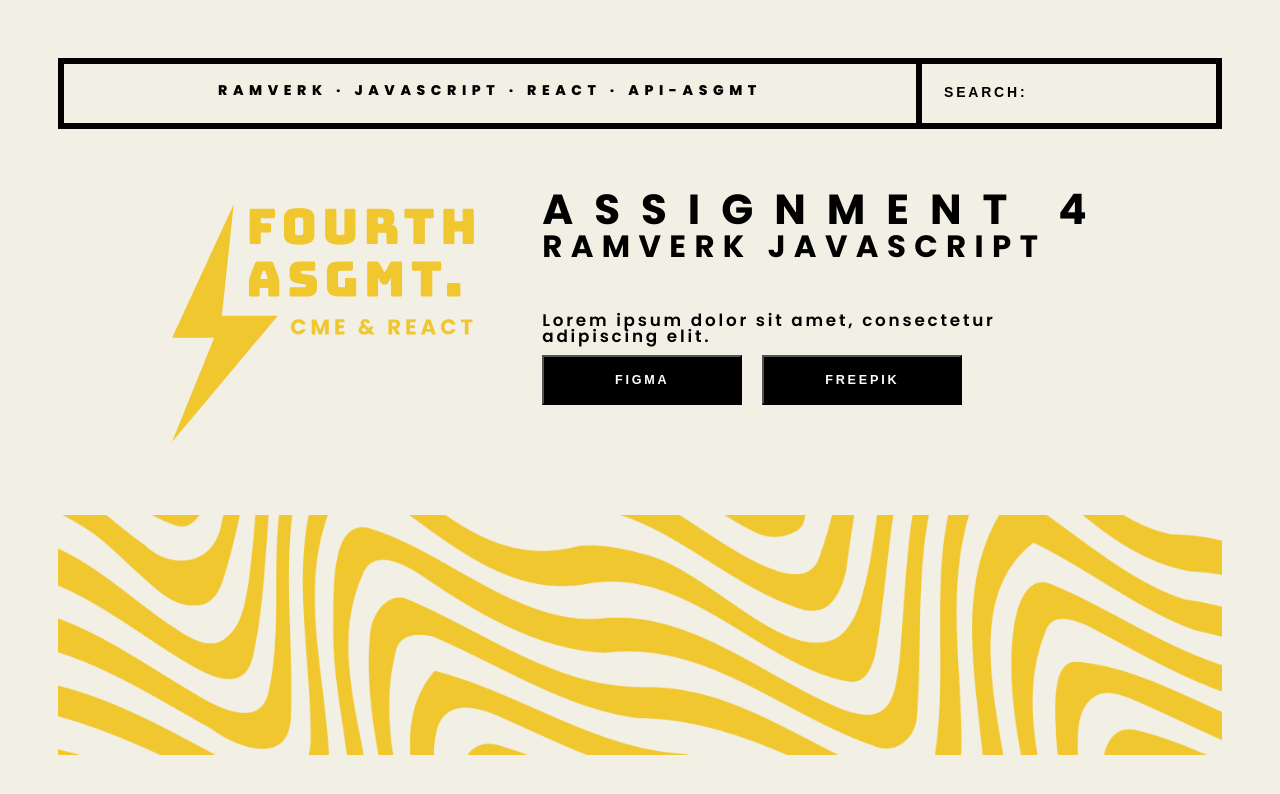
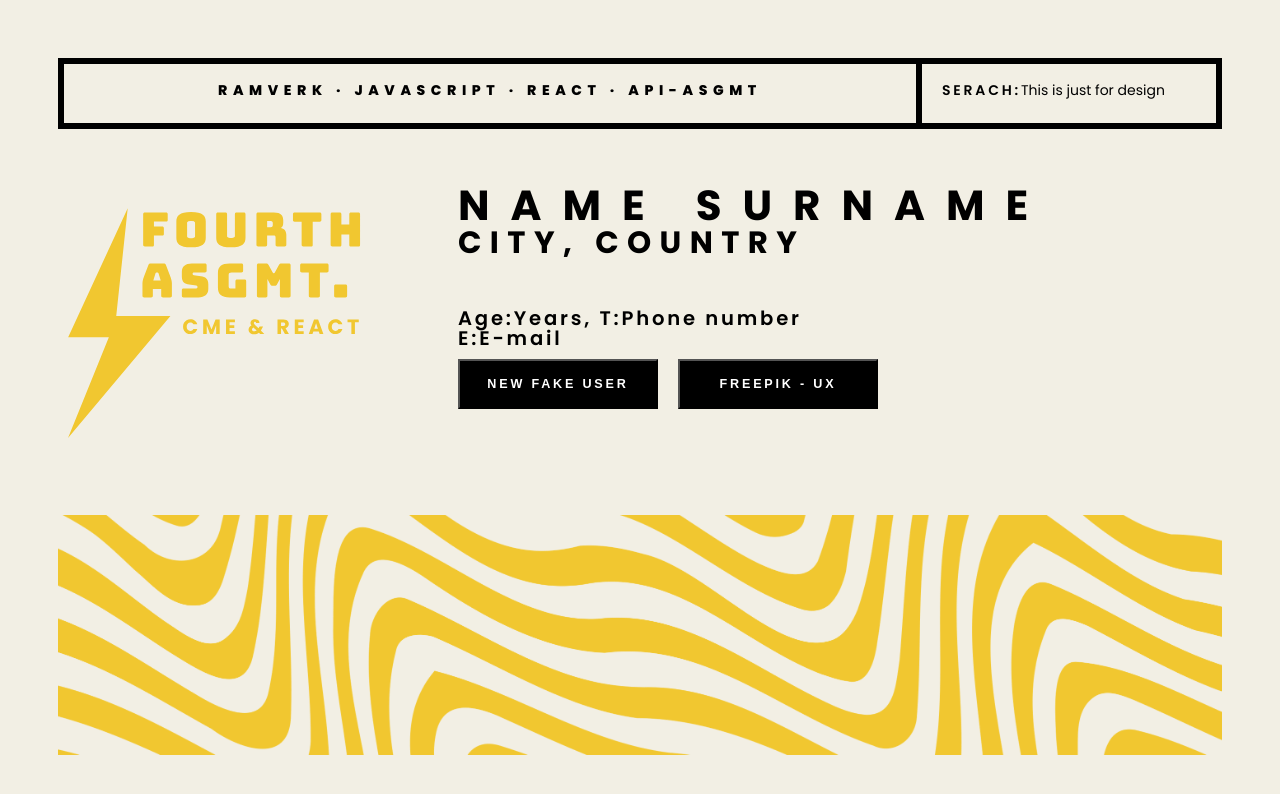
Before and after one commit to linjoh92/React-Assignment-4, a React (Vite) app: page / in a window 1280 px wide. Shown: the top 794 px of the page. Built offline with nearby package versions, Linux system fonts and the light colour scheme; no server answers.

Commit message:
btn for new data

```diff
--- a/src/App.css
+++ b/src/App.css
@@ -23,55 +23,58 @@ body{
 }
 
 .App{
+  align-items: center;
   display: flex;
   flex-direction: column;
   height: 100%;
-  align-items: center;
   margin: 0px;
 }
 
 header {
+  align-items:center;
+  border: solid 3px black;
   display: flex;
-  align-items:center;
   width: 100%;
-  border: solid 3px black;
 }
 
 .header-text{
   border: solid 3px var(--secondary-color);
-  padding: 20px 40px;
   flex: 1;
   font-size: 1rem;
+  font-weight: 800;
   height: 65px;
+  letter-spacing: 0.6rem;
+  padding: 20px 40px;
   text-align: center;
   width: 100%;
-  font-weight: 800;
-  letter-spacing: 0.6rem;
 }
 
 .search-bar{
   border: solid 3px var(--secondary-color);
+  height: 65px;
   padding: 20px;
-  height: 65px;
   width: 300px;
 }
 
 .search{
   background-color: transparent;
   border: none;
+  color: var(--secondary-color);
+  font-size: 1rem;
+  font-weight: 600;
+  letter-spacing: 0.2rem;
   outline: none;
 }
 
-.logo{
-  margin-right: 100px;
-  fill: var(--accent-color);
+.search span{
+  font-weight: 400;
+  letter-spacing: 0;
 }
 
-.search::placeholder {
-  font-size: 1rem;
-  color: var(--secondary-color);
-  font-weight: 600;
-  letter-spacing: 0.2rem;
+.logo{
+  fill: var(--accent-color);
+  margin: 130px 40px 70px;
+  padding: 10px;
 }
 
 main {
@@ -80,50 +83,62 @@ main {
   flex-grow: 1;
   align-items: center;
   flex-wrap: wrap;
-  gap: 20px;
-  max-width: 1500px;
+  width: 100%;
 }
 
 .content-container{
-  flex: 2;
   display: flex;
   flex-direction: column;
+  flex: 2;
+  margin: 50px;
 }
 
 h1.rubrik{
   font-size: 4rem;
   font-weight: 700;
   letter-spacing: 2rem;
+  margin: 0;
   padding: 0;
-  margin: 0;
+  text-transform: uppercase;
 }
 
 h2{
   font-size: 2.2rem;
   font-weight: 700;
   letter-spacing: 0.6rem;
+  margin: 0;
   padding: 0;
-  margin: 0;
+  text-transform: uppercase;
 }
 
 .text-btn-conatiner{
+  align-items: center;
+  display: flex;
   gap: 10px;
+  justify-content: space-between;
   margin: 50px 0;
-  display: flex;
   width: 100%;
-  align-items: center;
-  justify-content: space-between;
+}
+
+.text-content-container{
+  width: 100%;
 }
 
 p.text-content{
-  font-size: 1.2rem;
+  align-items: center;
+  display: flex;
+  font-size: 1.4rem;
+  font-weight: 600;
   letter-spacing: 0.2rem;
-  font-weight: 600;
-  max-width: 450px;
+  margin: 0;
+  text-align: start;
   width: fit-content;
-  margin: 0;
-  display: flex;
-  align-items: center;
+}
+
+.text-content.rubrik{
+  color: var(--accent-color);
+  font-weight: 700;
+  text-transform: uppercase;
 }
 
 .btn-container{
@@ -132,14 +147,14 @@ p.text-content{
 }
 
 .btn{
+  background-color: var(--secondary-color);
+  color: var(--third-color);
   cursor: pointer;
-  color: var(--third-color);
-  background-color: var(--secondary-color);
   font-size: 0.9rem;
   font-weight: 600;
+  height: 50px;
   letter-spacing: 0.2rem;
   padding: 10px;
-  height: 50px;
   width: 200px;
 }
 
@@ -149,8 +164,8 @@ p.text-content{
 }
 
 .pattern{
+  height: 30vh;
   max-inline-size: 100%;
-  height: 30vh;
   object-fit: cover;
 }
 
@@ -159,7 +174,7 @@ p.text-content{
 }
 
 
-@media (max-width: 1350px) {
+@media (max-width: 1450px) {
 
   .header-text{
     letter-spacing: 0.4rem;
@@ -199,21 +214,21 @@ p.text-content{
   }
 
   .logo{
+    height: 140px;
+    left: 50%;
+    padding: 0;
     position: absolute;
     top: 45px;
-    left: 50%;
-    height: 140px;
-    padding: 0;
     transform: translate(-50%, 0);
   }
 
   header::after, header::before{
+    background-color: var(--secondary-color);
     content: '';
-    width: 20px;
     height: 20px;
     position: absolute;
     top: 105px;
-    background-color: var(--secondary-color);
+    width: 20px;
   }
 
   header::before{
@@ -224,9 +239,9 @@ p.text-content{
   }
 
   header{
+    align-items: flex-end;
+    border: none;
     flex-direction: column;
-    border: none;
-    align-items: flex-end;
   }
 
   .header-text{
@@ -237,22 +252,27 @@ p.text-content{
   }
 
   .search-bar{
-    margin: 30px;
-    width: calc(55% - 60px);
-    padding: 10px;
-    display: flex;
     align-items: center;
     box-sizing: border-box;
+    display: flex;
+    margin: 30px;
+    padding: 10px;
+    width: calc(55% - 60px);
   }
 
   main{
+    align-content: flex-start;
+    padding-right: 30px;
     width: calc(55% - 30px);
-    padding-right: 30px;
-    align-content: flex-start;
   }
 
   .content-container{
     height: 100%;
+    margin: 0;
+  }
+
+  p.text-content{
+    font-size: 1rem;
   }
 
   h1.rubrik{
@@ -266,9 +286,9 @@ p.text-content{
   }
 
   .text-btn-conatiner {
-    margin: 30px 0;
     flex-grow: 1;
     justify-content: space-between;
+    margin: 30px 0;
   }
 
   .btn-container{
@@ -285,22 +305,22 @@ p.text-content{
 
   .pattern-tablet{
     display: flex;
+    height: calc(100vh - 330.5px);
+    left: -1px;
+    max-inline-size: 100%;
+    object-fit: cover;
     position: absolute;
-    left: -1px;
     top: 330.5px;
     width: calc(45% + 1px) ;
-    max-inline-size: 100%;
-    height: calc(100vh - 330.5px);
-    object-fit: cover;
   }
 
   @media (max-width: 630px) {
 
     .pattern-tablet{
-      width: 100vw;
-      position: unset;
       height: 200px;
       margin-top: 40px;
+      position: unset;
+      width: 100vw;
     }
 
     header{
@@ -331,11 +351,10 @@ p.text-content{
       margin: 30px 0 10px;
     }
 
-
-
+    .text-content{
+    justify-content: center;
+    }
 
   }
 
-
-
 }
--- a/src/Header.jsx
+++ b/src/Header.jsx
@@ -9,7 +9,7 @@ const Header = () => {
             <div>RAMVERK · JAVASCRIPT · REACT · API-ASGMT</div>
         </div>
         <div className='search-bar'>
-            <input type='text' className='search' placeholder='SEARCH:'></input>
+            <div type='text' className='search'>SERACH:<span>This is just for design</span></div>
         </div>
     </header>
   )
--- a/src/Logo.jsx
+++ /dev/null
@@ -1,12 +0,0 @@
-import React from 'react'
-import './App.css'
-import logotype from './assets/logo.svg'
-
-
-const Logo = () => {
-  return (
-    <img className='logo' src={logotype} alt="logo" width='350px'/>
-  )
-}
-
-export default Logo
--- a/src/Main-content.jsx
+++ b/src/Main-content.jsx
@@ -1,30 +1,57 @@
 import React from 'react'
-import Logo from './Logo'
 import './App.css'
-
+import logotype from './assets/logo.svg'
+import { useEffect, useState } from 'react'
 
 const Main = () => {
+
+  const [data, setData] = useState({})
+  const [userName, setUserName] = useState({ first: 'Name', last: 'Surname' });
+  const [userContry, setUserContry] = useState({ city: 'City', country: 'Country' });
+  const [userAge, setUserAge] = useState({age: 'Years'});
+  const [user, setUser] = useState({cell: 'Phone number', email: 'E-mail' , age: 'Years'})
+
+  useEffect(() => {
+    fetchData();
+  }, []);
+
+    const fetchData = async () => {
+      const response = await fetch("https://randomuser.me/api/");
+      const result = await response.json();
+      setData(result);
+      const activUser = (data.results[0])
+
+      setUserName(activUser.name)
+      setUserContry(activUser.location)
+      setUser(activUser)
+      setUserAge(activUser.dob)
+      console.log(data)
+  };
+
+  const handleButtonClick = () => {
+    fetchData();
+  };
+
   return (
     <main>
-        <Logo/>
+        <img className='logo' src={logotype} alt="logo" width='350px'/>
 
         <div className='content-container'>
+          <div className='rubrik-container'>
+              <h1 className='rubrik'>{userName.first} {userName.last}</h1>
+              <h2>{userContry.city}, {userContry.country}</h2>
+          </div>
 
-        <div className='rubrik-container'>
-            <h1 className='rubrik'>ASSIGNMENT 4</h1>
-            <h2>RAMVERK JAVASCRIPT</h2>
-        </div>
-
-        <div className='text-btn-conatiner'>
-            <p className='text-content'>
-            Lorem ipsum dolor sit amet, consectetur adipiscing elit.
-            </p>
-
+          <div className='text-btn-conatiner'>
+            <div className='text-content-container'>
+              <p className='text-content'>Age:{userAge.age}, T:{user.cell }</p>
+              <p className='text-content'>E:{user.email}</p>
+            </div>
             <div className='btn-container'>
-                <a href="https://www.figma.com/file/vokBV6hYal4725w39uboUO/Untitled?node-id=0%3A1&t=D9iMaszH60yXU5Ub-0" target="_blank"><button className='btn'>FIGMA</button></a>
-                <a href="https://www.freepik.com/free-psd/landing-page-graphic-design-courses_14573156.htm#&position=4&from_view=user" target="_blank"><button className='btn'>FREEPIK</button></a>
+              <button onClick={handleButtonClick} className='btn'>NEW FAKE USER</button>
+              <a href="https://www.freepik.com/free-psd/landing-page-graphic-design-courses_14573156.htm#&position=4&from_view=user" target="_blank"><button className='btn'>FREEPIK - UX</button></a>
             </div>
-        </div>
+          </div>
         </div>
     </main>
   )
```
Also changed, not shown: src/App.jsx (line endings or trailing spaces).
